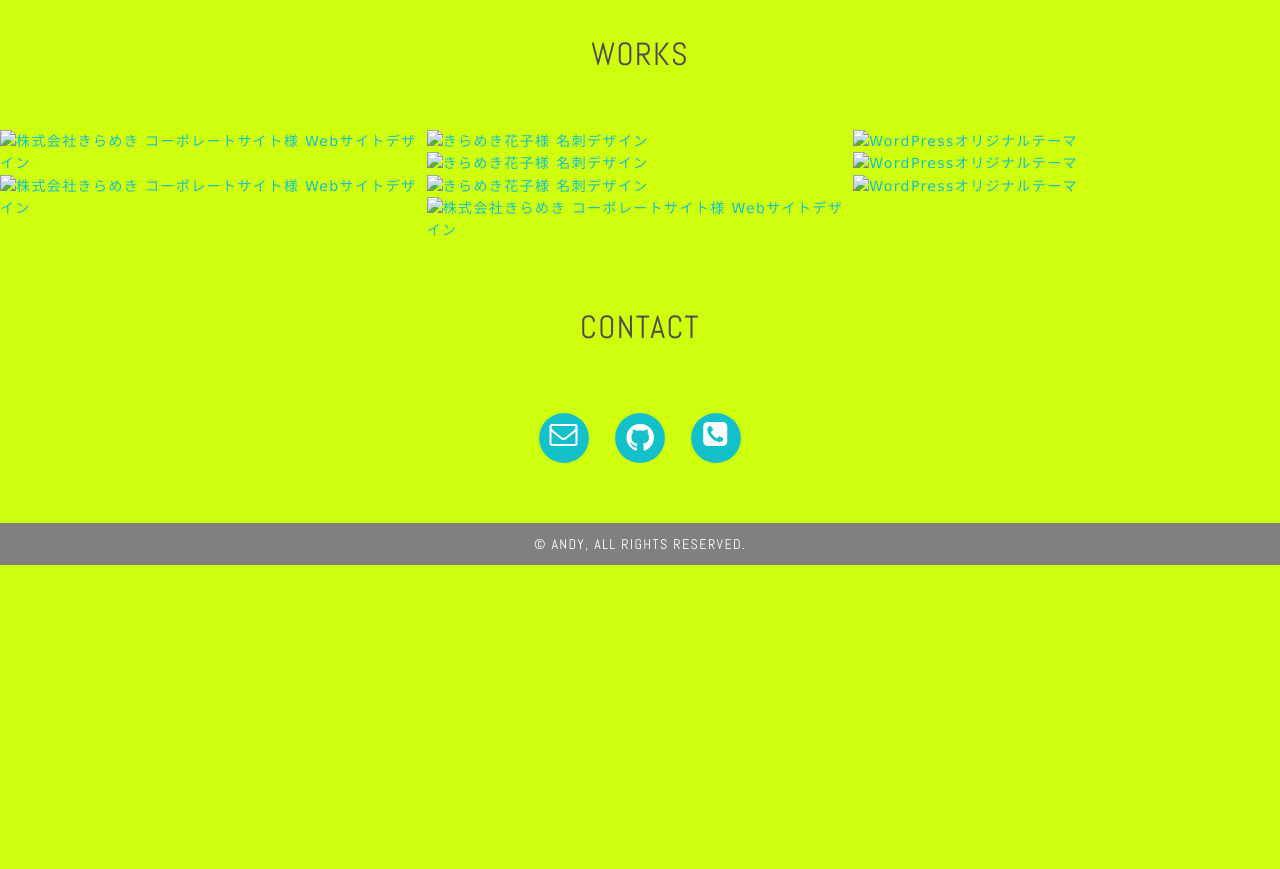
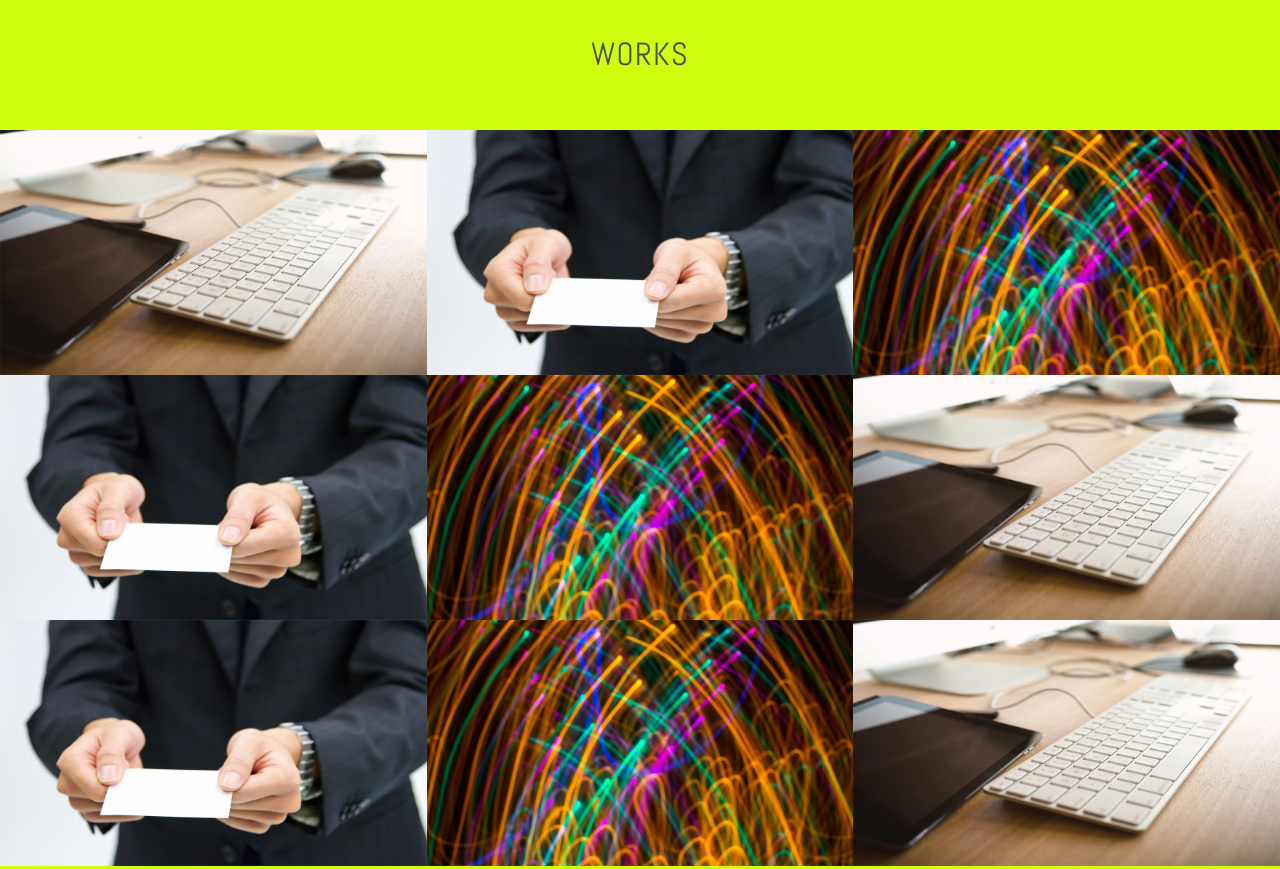
Before and after one commit to akihiroando/akihiroando.github.io, a plain HTML site: page index.html in a window 1280 px wide. Shown: the part 1040-1909 px from the top of the page. Before the commit the page ends 1605 px from the top, so only its background shows below. Drawn offline with nearby package versions, Linux system fonts and the light colour scheme.

```diff
--- a/index.html
+++ b/index.html
@@ -14,7 +14,7 @@
 		<a href="#contact" class="button-contact"><i aria-label="お問い合わせ" class="fa fa-envelope-o"></i></a>
 		<div class="profile">
 		<h1 class="site-title abel uppercase text-center">Web Designer <span>Andy</span></h1>
-        <img src="./images/profole.psd" alt="プロフィール写真" width="140" height="140" class="block-center profile-icon">
+        <img src="./images/profile.jpg" alt="プロフィール写真" width="140" height="140" class="block-center profile-icon">
 		 <p>日本在住のWebデザイナー、アンディです。オンラインスクールでWeb制作について学び、Webデザイナーへと転職活動中です。これからさらにWeb制作の技術や知識を身につけて、Webサイト運用や問題解決のアドバイスもできるデザイナーになりたいと思っています。</p>
 			</div>
             <!-- プロフィールの内容が入るところです -->
@@ -49,7 +49,7 @@
 			<h2 class="text-center">Works</h2>
              <div class="works-box">
                  <a href="#">
-                     <img src="./images/work-3.psd" alt="株式会社きらめき コーポレートサイト様 Webサイトデザイン">
+                     <img src="./images/work-3.jpg" alt="株式会社きらめき コーポレートサイト様 Webサイトデザイン">
                      <div class="works-box-inner">
                          <div class="text-center">
                              <h3>株式会社きらめき コーポレートサイト</h3>
@@ -62,7 +62,7 @@
 
 			 <div class="works-box">
             <a href="#">
-                <img src="./images/work-2.psd" alt="きらめき花子様 名刺デザイン">
+                <img src="./images/work-2.jpg" alt="きらめき花子様 名刺デザイン">
                 <div class="works-box-inner">
                     <div class="text-center">
                         <h3>きらめき花子様 名刺</h3>
@@ -74,7 +74,7 @@
         </div>
         <div class="works-box">
             <a href="#">
-                <img src="./images/work-1.psd" alt="WordPressオリジナルテーマ">
+                <img src="./images/work-1.jpg" alt="WordPressオリジナルテーマ">
                 <div class="works-box-inner">
                     <div class="text-center">
                         <h3>ブログデザイン</h3>
@@ -86,7 +86,7 @@
         </div>
         <div class="works-box">
             <a href="#">
-                <img src="./images/work-2.psd" alt="きらめき花子様 名刺デザイン">
+                <img src="./images/work-2.jpg" alt="きらめき花子様 名刺デザイン">
                 <div class="works-box-inner">
                     <div class="text-center">
                         <h3>きらめき花子様 名刺</h3>
@@ -98,7 +98,7 @@
         </div>
         <div class="works-box">
             <a href="#">
-                <img src="./images/work-1.psd" alt="WordPressオリジナルテーマ">
+                <img src="./images/work-1.jpg" alt="WordPressオリジナルテーマ">
                 <div class="works-box-inner">
                     <div class="text-center">
                         <h3>ブログデザイン</h3>
@@ -110,7 +110,7 @@
         </div>
         <div class="works-box">
             <a href="#">
-                <img src="./images/work-3.psd" alt="株式会社きらめき コーポレートサイト様 Webサイトデザイン">
+                <img src="./images/work-3.jpg" alt="株式会社きらめき コーポレートサイト様 Webサイトデザイン">
                 <div class="works-box-inner">
                     <div class="text-center">
                         <h3>株式会社きらめき コーポレートサイト</h3>
@@ -122,7 +122,7 @@
         </div>
 		<div class="works-box">
             <a href="#">
-                <img src="./images/work-2.psd" alt="きらめき花子様 名刺デザイン">
+                <img src="./images/work-2.jpg" alt="きらめき花子様 名刺デザイン">
                 <div class="works-box-inner">
                     <div class="text-center">
                         <h3>きらめき花子様 名刺</h3>
@@ -134,7 +134,7 @@
         </div>
         <div class="works-box">
             <a href="#">
-                <img src="./images/work-1.psd" alt="WordPressオリジナルテーマ">
+                <img src="./images/work-1.jpg" alt="WordPressオリジナルテーマ">
                 <div class="works-box-inner">
                     <div class="text-center">
                         <h3>ブログデザイン</h3>
@@ -146,7 +146,7 @@
         </div>
         <div class="works-box">
             <a href="#">
-                <img src="./images/work-3.psd" alt="株式会社きらめき コーポレートサイト様 Webサイトデザイン">
+                <img src="./images/work-3.jpg" alt="株式会社きらめき コーポレートサイト様 Webサイトデザイン">
                 <div class="works-box-inner">
                     <div class="text-center">
                         <h3>株式会社きらめき コーポレートサイト</h3>
```
